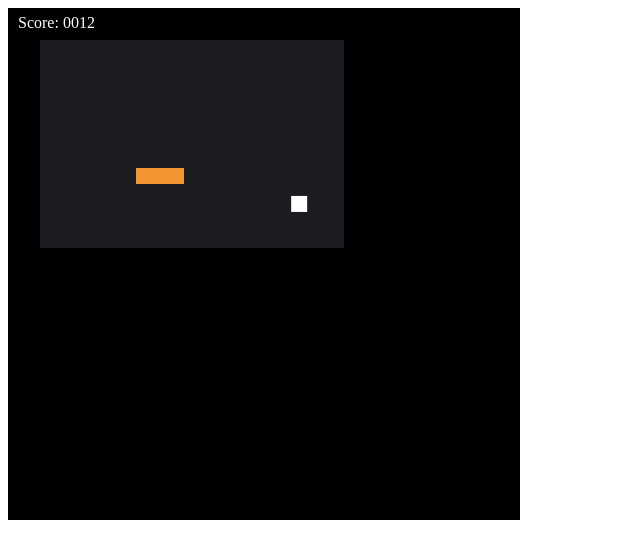
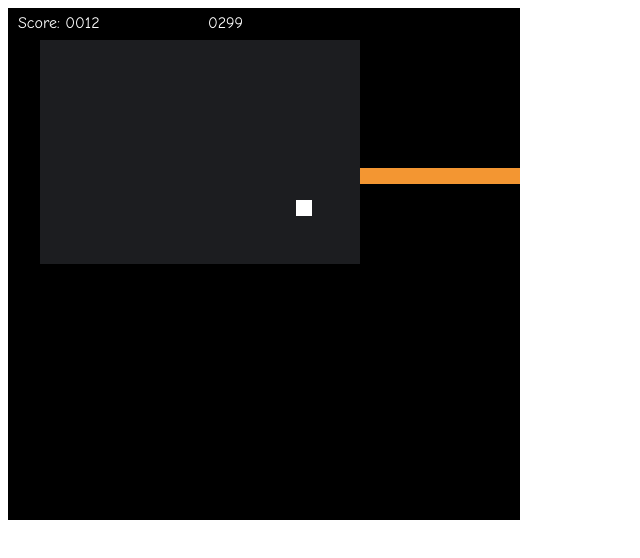
Before and after one commit to jborza/snek, a plain HTML site: page index.html in a window 1280 px wide. Shown: the whole page, without its empty margins (0-640 px from the left). Drawn offline with Linux system fonts and the light colour scheme.

Commit message:
snake movement

```diff
--- a/index.html
+++ b/index.html
@@ -3,6 +3,6 @@
     <script src="snek.js" type="text/javascript"></script>
 </head>
 <body onload="onload()">
-        <canvas id="canvas" style="width:512; height:512; background-color: black;"></canvas>
+        <canvas id="canvas"  tabindex="1" style="width:512; height:512; background-color: black; outline: none"></canvas>
     </body>
 </html>
--- a/snek.js
+++ b/snek.js
@@ -1,6 +1,6 @@
 //grid of 20x13
-rows = 13;
-cols = 19;
+rows = 14;
+cols = 20;
 
 grid = [];
 
@@ -8,6 +8,14 @@ const NOTHING = 0;
 const WALL = 1;
 const FOOD = 2;
 const SNAKE = 3;
+
+const UP = {x:0, y:-1};
+const DOWN = {x:0, y:1};
+const LEFT = {x:-1, y:0};
+const RIGHT = {x:1, y:0};
+
+
+var snake_direction = RIGHT;
 
 var snake_coords = [];
 
@@ -42,21 +50,18 @@ function init_snake(){
     snake_coords.push(make_coord(6,8));
     snake_coords.push(make_coord(7,8));
     snake_coords.push(make_coord(8,8));
-    // for(coord in snake_coords){
-    //     grid[coord.y][coord.x] = SNAKE;
-    // }
 }
 
 function random_point(){
-    return {x:Math.random() * cols,
-        y: Math.random() * rows};
+    return {
+        x: Math.floor(Math.random() * cols),
+        y: Math.floor(Math.random() * rows)
+    };
 }
-
-
 
 function place_food(){
     var coords = random_point();
-
+    // var coords = make_coord(10,8);
     food_coords.push(coords);
     // while(true){
         //...
@@ -67,7 +72,10 @@ function render(){
     //draw blocks
     var ctx = canvas.getContext("2d");
     ctx.beginPath();
+    ctx.fillStyle = "black";
+    ctx.fillRect(0,0,500, PADDING_TOP);
     ctx.fillStyle = "#1c1d20";
+
     ctx.fillRect(PADDING_LEFT, PADDING_TOP, cols*BLOCK_WIDTH, rows*BLOCK_HEIGHT);
     for(const coord of snake_coords){
         ctx.fillStyle = "#f39632";
@@ -81,6 +89,8 @@ function render(){
 
     ctx.font = "16px Comic Sans MS";
     ctx.fillText("Score: "+score_text(score), 10, 20);
+    ctx.fillText(score_text(frame), 200, 20);
+
 }
 
 function score_text(score){
@@ -94,8 +104,76 @@ function init_canvas(){
     canvas.height = 512;
 }
 
+const key_left = 37;
+const key_right = 39;
+const key_up = 38;
+const key_down = 40;
+
+const keys_to_direction = new Map();
+keys_to_direction.set(key_left, LEFT);
+keys_to_direction.set(key_right, RIGHT);
+keys_to_direction.set(key_up, UP);
+keys_to_direction.set(key_down, DOWN);
+
+
+function onkey(e){
+    var key = keys_to_direction.get(e.keyCode);
+    if(key === undefined)
+        return;
+    try_change_direction(key);
+}
+
+function try_change_direction(new_direction){
+    console.log("try change dir" + new_direction);
+    if((new_direction === LEFT && snake_direction === RIGHT)
+    || (new_direction === RIGHT && snake_direction === LEFT)
+    || (new_direction === UP && snake_direction === DOWN)
+    || (new_direction === DOWN && snake_direction === UP))
+    return;
+    snake_direction = new_direction;
+    console.log("changed to "+new_direction);
+}
+
+function init_keys(){
+    window.addEventListener('keydown',this.onkey,false);
+}
+
+var frame = 0;
+
+var ticks_per_move = 10;
+
+function make_coord_with_direction(previous, direction){
+    return make_coord(previous.x + direction.x, previous.y+ direction.y);
+}
+
+function move_snake(){
+    var snake_head = snake_coords[snake_coords.length - 1];
+    var new_head = make_coord_with_direction(snake_head, snake_direction);
+    snake_coords.push(new_head);
+    //check if food eaten
+    var food_block = food_coords[0];
+    if(new_head.x == food_block.x && new_head.y == food_block.y){
+        food_coords.shift();
+        place_food();
+    }
+    else{
+        snake_coords.shift(); //drop the tail
+    }
+}
+
+function tick(){
+    frame++;
+    if(frame % ticks_per_move == 0)
+    {
+        move_snake();
+    }
+
+    render();
+}
+
 function onload(){
     init_canvas();
+    init_keys();
     init_level();
     init_snake();
 
@@ -103,5 +181,5 @@ function onload(){
 
     score = 12;
 
-    render();
+    setInterval(tick, 1000/60);
 }
```
